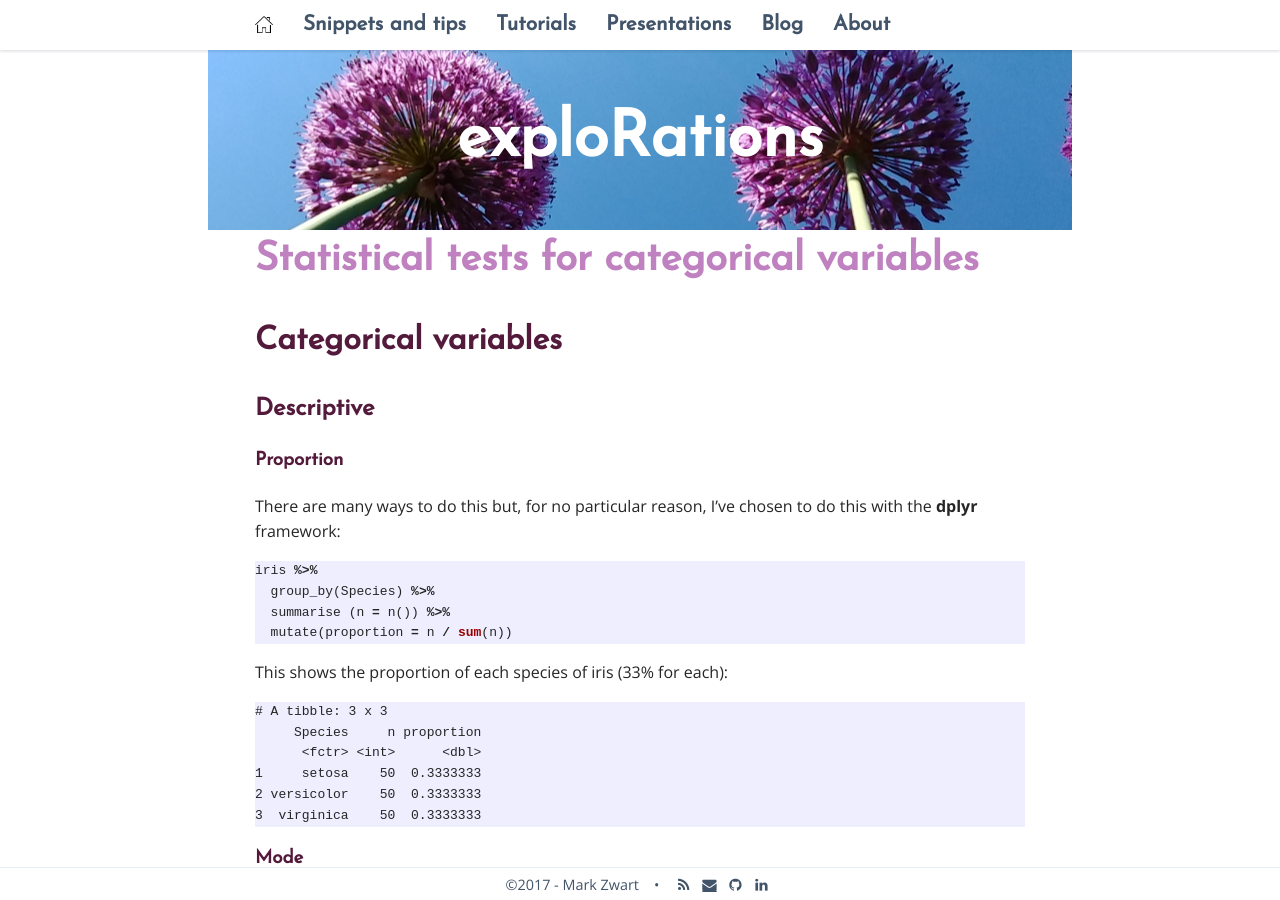
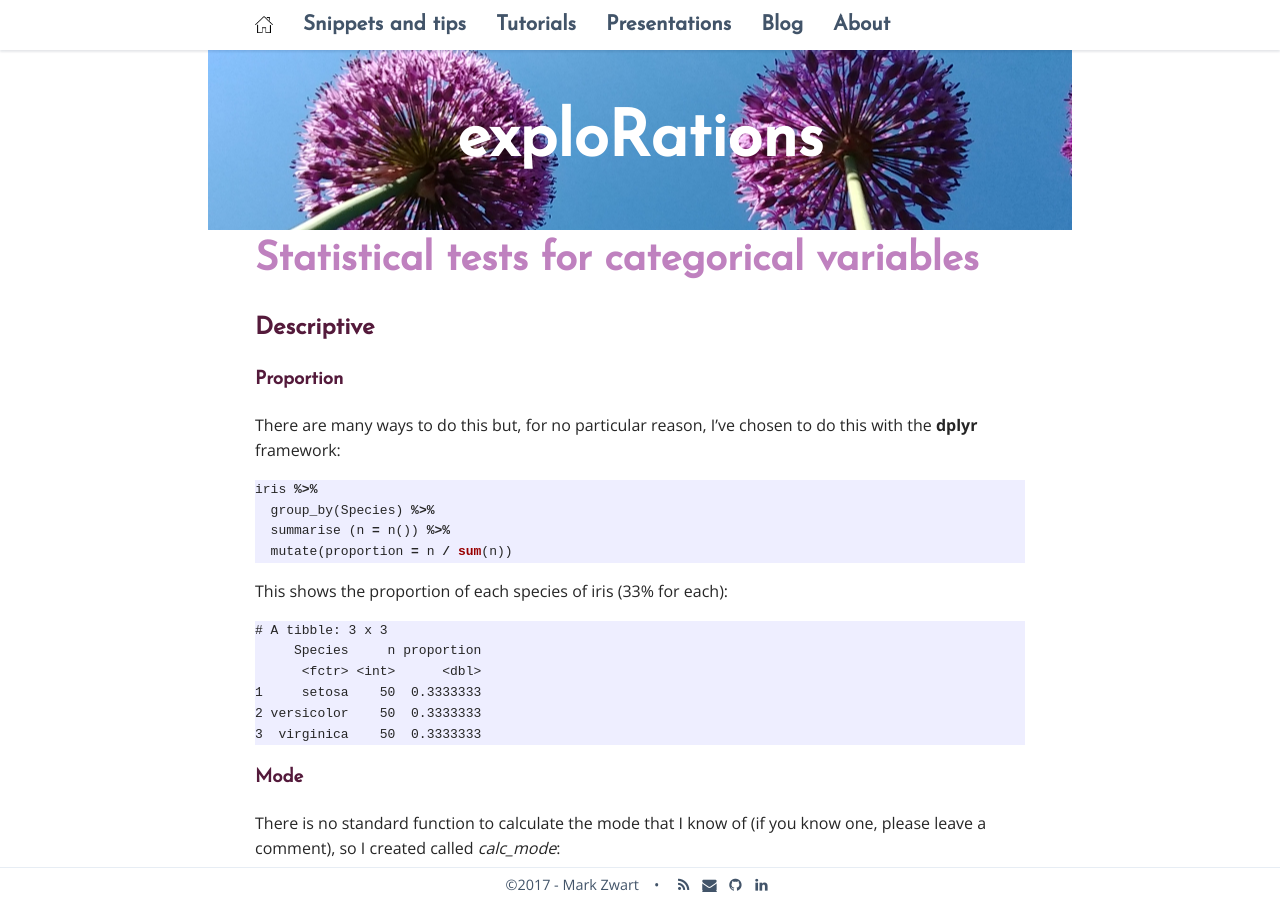
Before and after one commit to mark-me/mark-me.github.io, a Jekyll site: the page built from _pages/tutorials/statistical-tests/statistical-tests-categorical.md, in a window 1280 px wide and 900 px high. Built offline with Jekyll 4.4.1, drawn with Linux system fonts in a browser that asks for light colours; nearby versions of some CDN libraries; comment, search, counter and statistics services are not loaded.

Commit message:
Update statistical-tests-categorical.md

```diff
--- a/_pages/tutorials/statistical-tests/statistical-tests-categorical.md
+++ b/_pages/tutorials/statistical-tests/statistical-tests-categorical.md
@@ -4,8 +4,6 @@ title: Statistical tests for categorical variables
 comments: true
 permalink: /statistical-tests-categorical/
 ---
-
-# Categorical variables
 
 ## Descriptive
 
```
